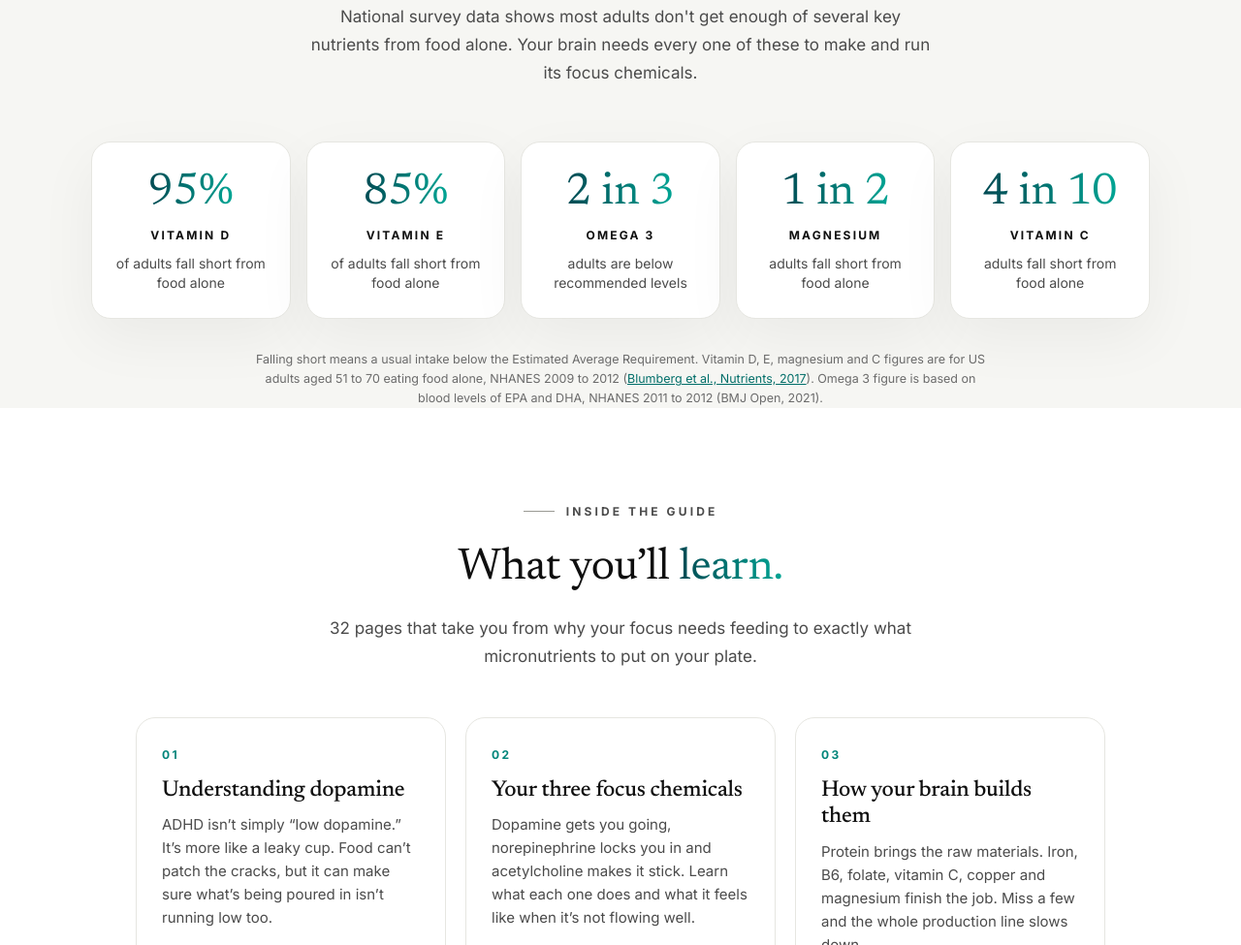
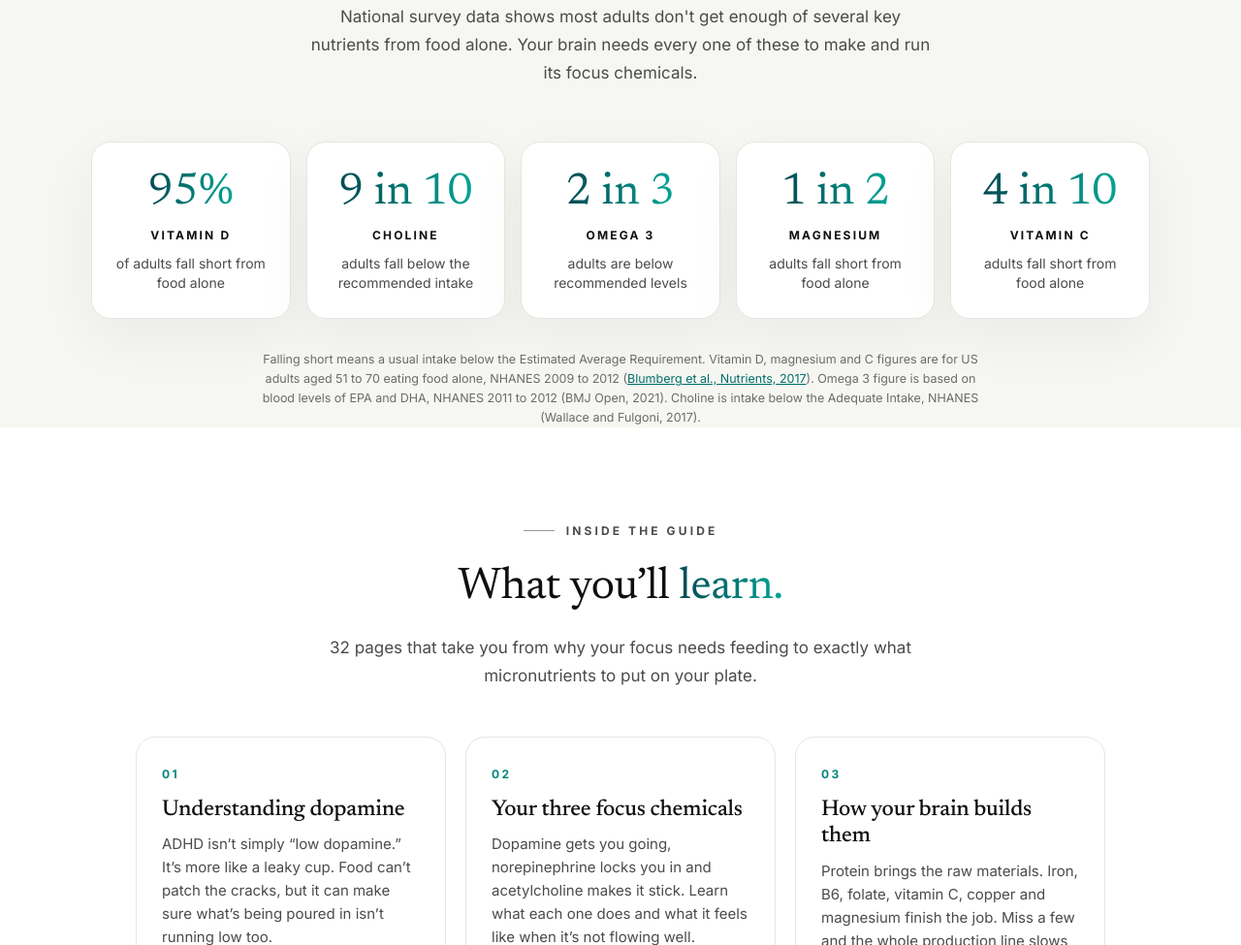
Before and after one commit to jkeohan/adhd-performance-coach, a plain HTML site: page feed-your-focus/index.html in a window 1280 px wide. Shown: the part 1194-2169 px from the top of the page at 97% size. Drawn offline with Linux system fonts and the light colour scheme.

Commit message:
Feed Your Focus: swap the Vitamin E stat for Choline
Co-Authored-By: Claude Opus 5.5 <noreply@anthropic.com>
Claude-Session: https://claude.ai/code/session_01MZo2HrZ69eatnLBDRekkqz

```diff
--- a/feed-your-focus/index.html
+++ b/feed-your-focus/index.html
@@ -69,12 +69,12 @@
 </div>
 <div class="sad-grid">
 <div class="sad"><span class="sad-n">95%</span><span class="sad-t">Vitamin D</span><p>of adults fall short from food alone</p></div>
-<div class="sad"><span class="sad-n">85%</span><span class="sad-t">Vitamin E</span><p>of adults fall short from food alone</p></div>
+<div class="sad"><span class="sad-n">9 in 10</span><span class="sad-t">Choline</span><p>adults fall below the recommended intake</p></div>
 <div class="sad"><span class="sad-n">2 in 3</span><span class="sad-t">Omega 3</span><p>adults are below recommended levels</p></div>
 <div class="sad"><span class="sad-n">1 in 2</span><span class="sad-t">Magnesium</span><p>adults fall short from food alone</p></div>
 <div class="sad"><span class="sad-n">4 in 10</span><span class="sad-t">Vitamin C</span><p>adults fall short from food alone</p></div>
 </div>
-<p class="sad-src">Falling short means a usual intake below the Estimated Average Requirement. Vitamin D, E, magnesium and C figures are for US adults aged 51 to 70 eating food alone, NHANES 2009 to 2012 (<a href="https://www.mdpi.com/2072-6643/9/12/1325" target="_blank" rel="noopener">Blumberg et al., Nutrients, 2017</a>). Omega 3 figure is based on blood levels of EPA and DHA, NHANES 2011 to 2012 (BMJ Open, 2021).</p>
+<p class="sad-src">Falling short means a usual intake below the Estimated Average Requirement. Vitamin D, magnesium and C figures are for US adults aged 51 to 70 eating food alone, NHANES 2009 to 2012 (<a href="https://www.mdpi.com/2072-6643/9/12/1325" target="_blank" rel="noopener">Blumberg et al., Nutrients, 2017</a>). Omega 3 figure is based on blood levels of EPA and DHA, NHANES 2011 to 2012 (BMJ Open, 2021). Choline is intake below the Adequate Intake, NHANES (Wallace and Fulgoni, 2017).</p>
 </div>
 </section>
 
```
